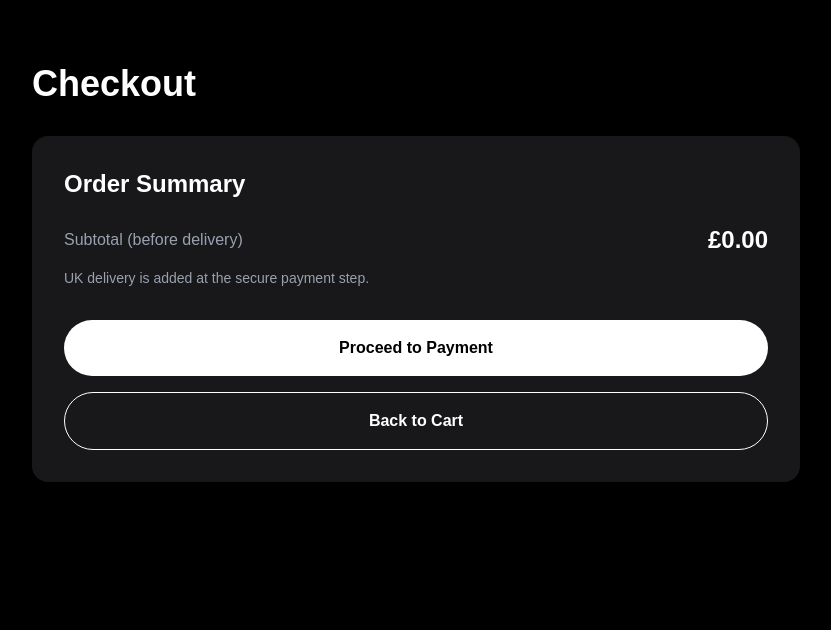
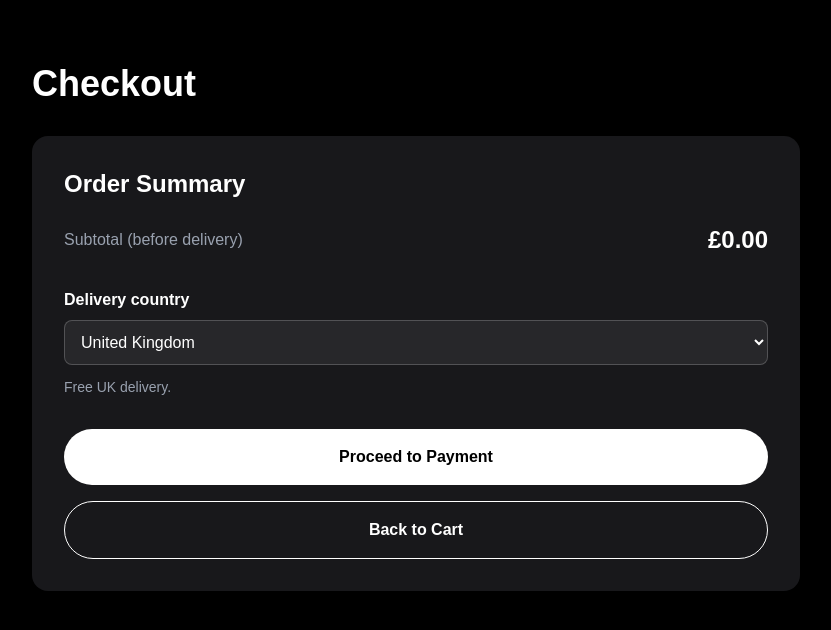
Before and after one commit to eric20-web/ascendlab, a Next.js app: page /checkout in a window 1280 px wide. Shown: the top 630 px of the page, without its empty margins (224-1055 px from the left). Built offline with nearby package versions, Linux system fonts and the light colour scheme.

Commit message:
Update checkout and UK delivery policies

```diff
--- a/app/api/checkout/route.ts
+++ b/app/api/checkout/route.ts
@@ -11,6 +11,10 @@ if (!secretKey) {
 const stripe = new Stripe(secretKey);
 
 const HOODIE_PRICE_PENCE = 4499;
+const UK_SHIPPING_PENCE = 0;
+const EUROPE_SHIPPING_PENCE = 1299;
+const AFRICA_SHIPPING_PENCE = 1499;
+
 const ALLOWED_SIZES = new Set(["XS", "S", "M", "L", "XL", "XXL"]);
 
 type CartItem = {
@@ -19,10 +23,44 @@ type CartItem = {
   size?: unknown;
 };
 
+const EUROPE_COUNTRIES = [
+  "AT", "BE", "BG", "HR", "CY", "CZ", "DK", "EE",
+  "FI", "FR", "DE", "GR", "HU", "IS", "IE", "IT",
+  "LV", "LI", "LT", "LU", "MT", "NL", "NO", "PL",
+  "PT", "RO", "SK", "SI", "ES", "SE", "CH"
+] as const;
+
+const AFRICA_COUNTRIES = [
+  "DZ", "AO", "BJ", "BW", "BF", "BI", "CV", "CM",
+  "CF", "TD", "KM", "CG", "CD", "CI", "DJ", "EG",
+  "GQ", "ER", "SZ", "ET", "GA", "GM", "GH", "GN",
+  "GW", "KE", "LS", "LR", "LY", "MG", "MW", "ML",
+  "MR", "MU", "MA", "MZ", "NA", "NE", "NG", "RW",
+  "ST", "SN", "SC", "SL", "SO", "ZA", "SS", "SD",
+  "TZ", "TG", "TN", "UG", "ZM", "ZW"
+] as const;
+
+const ALLOWED_COUNTRIES = new Set<string>([
+  "GB",
+  ...EUROPE_COUNTRIES,
+  ...AFRICA_COUNTRIES
+]);
+
 export async function POST(request: Request) {
   try {
     const body = await request.json();
     const cart = body?.cart;
+    const country =
+      typeof body?.country === "string"
+        ? body.country.toUpperCase()
+        : "";
+
+    if (!ALLOWED_COUNTRIES.has(country)) {
+      return NextResponse.json(
+        { error: "Please select a supported delivery country." },
+        { status: 400 }
+      );
+    }
 
     if (!Array.isArray(cart) || cart.length === 0) {
       return NextResponse.json(
@@ -31,11 +69,7 @@ export async function POST(request: Request) {
       );
     }
 
-    const validatedItems: {
-      size: string;
-      quantity: number;
-    }[] = [];
-
+    const validatedItems: { size: string; quantity: number }[] = [];
     let totalHoodies = 0;
 
     for (const item of cart as CartItem[]) {
@@ -67,7 +101,7 @@ export async function POST(request: Request) {
       return NextResponse.json(
         {
           error:
-            "For orders of 3 or more hoodies, please contact ASCENDLAB for a delivery quote.",
+            "For orders of 3 or more hoodies, please contact ASCENDLAB for a delivery quote."
         },
         { status: 400 }
       );
@@ -78,23 +112,38 @@ export async function POST(request: Request) {
         price_data: {
           currency: "gbp",
           product_data: {
-            name: `ASCENDLAB Black Hoodie - Size ${item.size}`,
+            name: `ASCENDLAB Black Hoodie - Size ${item.size}`
           },
-          // Use the server's price, not the price sent by the browser.
-          unit_amount: HOODIE_PRICE_PENCE,
+          unit_amount: HOODIE_PRICE_PENCE
         },
-        quantity: item.quantity,
+        quantity: item.quantity
       }));
 
-    const shippingAmount = totalHoodies === 1 ? 699 : 1099;
+    const isUK = country === "GB";
+    const isEurope = (
+      EUROPE_COUNTRIES as readonly string[]
+    ).includes(country);
+
+    const shippingAmount = isUK
+      ? UK_SHIPPING_PENCE
+      : isEurope
+        ? EUROPE_SHIPPING_PENCE
+        : AFRICA_SHIPPING_PENCE;
+
+    const shippingName = isUK
+      ? "Free UK delivery"
+      : isEurope
+        ? "Europe delivery"
+        : "Africa delivery";
 
     const session = await stripe.checkout.sessions.create({
       mode: "payment",
       line_items: lineItems,
 
-      // Collect a UK delivery address securely through Stripe Checkout.
       shipping_address_collection: {
-        allowed_countries: ["GB"],
+        allowed_countries: [
+          country as Stripe.Checkout.SessionCreateParams.ShippingAddressCollection.AllowedCountry
+        ]
       },
 
       shipping_options: [
@@ -103,16 +152,25 @@ export async function POST(request: Request) {
             type: "fixed_amount",
             fixed_amount: {
               amount: shippingAmount,
-              currency: "gbp",
+              currency: "gbp"
             },
-            display_name: "UK standard delivery",
-          },
-        },
+            display_name: shippingName,
+            delivery_estimate: isUK
+              ? {
+                  minimum: { unit: "business_day", value: 2 },
+                  maximum: { unit: "business_day", value: 5 }
+                }
+              : {
+                  minimum: { unit: "business_day", value: 5 },
+                  maximum: { unit: "business_day", value: 15 }
+                }
+          }
+        }
       ],
 
       success_url:
         "https://ascendlab.co.uk/success?session_id={CHECKOUT_SESSION_ID}",
-      cancel_url: "https://ascendlab.co.uk/cart",
+      cancel_url: "https://ascendlab.co.uk/cart"
     });
 
     return NextResponse.json({ url: session.url });
--- a/app/checkout/page.tsx
+++ b/app/checkout/page.tsx
@@ -5,17 +5,121 @@ import { useContext, useState } from "react";
 import { useRouter } from "next/navigation";
 import { CartContext } from "@/app/context/CartContext";
 
+const COUNTRY_GROUPS = [
+  {
+    label: "United Kingdom",
+    countries: [{ code: "GB", name: "United Kingdom" }],
+  },
+  {
+    label: "Europe",
+    countries: [
+      { code: "AT", name: "Austria" },
+      { code: "BE", name: "Belgium" },
+      { code: "BG", name: "Bulgaria" },
+      { code: "HR", name: "Croatia" },
+      { code: "CY", name: "Cyprus" },
+      { code: "CZ", name: "Czechia" },
+      { code: "DK", name: "Denmark" },
+      { code: "EE", name: "Estonia" },
+      { code: "FI", name: "Finland" },
+      { code: "FR", name: "France" },
+      { code: "DE", name: "Germany" },
+      { code: "GR", name: "Greece" },
+      { code: "HU", name: "Hungary" },
+      { code: "IS", name: "Iceland" },
+      { code: "IE", name: "Ireland" },
+      { code: "IT", name: "Italy" },
+      { code: "LV", name: "Latvia" },
+      { code: "LI", name: "Liechtenstein" },
+      { code: "LT", name: "Lithuania" },
+      { code: "LU", name: "Luxembourg" },
+      { code: "MT", name: "Malta" },
+      { code: "NL", name: "Netherlands" },
+      { code: "NO", name: "Norway" },
+      { code: "PL", name: "Poland" },
+      { code: "PT", name: "Portugal" },
+      { code: "RO", name: "Romania" },
+      { code: "SK", name: "Slovakia" },
+      { code: "SI", name: "Slovenia" },
+      { code: "ES", name: "Spain" },
+      { code: "SE", name: "Sweden" },
+      { code: "CH", name: "Switzerland" },
+    ],
+  },
+  {
+    label: "Africa",
+    countries: [
+      { code: "DZ", name: "Algeria" },
+      { code: "AO", name: "Angola" },
+      { code: "BJ", name: "Benin" },
+      { code: "BW", name: "Botswana" },
+      { code: "BF", name: "Burkina Faso" },
+      { code: "BI", name: "Burundi" },
+      { code: "CV", name: "Cabo Verde" },
+      { code: "CM", name: "Cameroon" },
+      { code: "CF", name: "Central African Republic" },
+      { code: "TD", name: "Chad" },
+      { code: "KM", name: "Comoros" },
+      { code: "CG", name: "Republic of the Congo" },
+      { code: "CD", name: "Democratic Republic of the Congo" },
+      { code: "CI", name: "Côte d'Ivoire" },
+      { code: "DJ", name: "Djibouti" },
+      { code: "EG", name: "Egypt" },
+      { code: "GQ", name: "Equatorial Guinea" },
+      { code: "ER", name: "Eritrea" },
+      { code: "SZ", name: "Eswatini" },
+      { code: "ET", name: "Ethiopia" },
+      { code: "GA", name: "Gabon" },
+      { code: "GM", name: "Gambia" },
+      { code: "GH", name: "Ghana" },
+      { code: "GN", name: "Guinea" },
+      { code: "GW", name: "Guinea-Bissau" },
+      { code: "KE", name: "Kenya" },
+      { code: "LS", name: "Lesotho" },
+      { code: "LR", name: "Liberia" },
+      { code: "LY", name: "Libya" },
+      { code: "MG", name: "Madagascar" },
+      { code: "MW", name: "Malawi" },
+      { code: "ML", name: "Mali" },
+      { code: "MR", name: "Mauritania" },
+      { code: "MU", name: "Mauritius" },
+      { code: "MA", name: "Morocco" },
+      { code: "MZ", name: "Mozambique" },
+      { code: "NA", name: "Namibia" },
+      { code: "NE", name: "Niger" },
+      { code: "NG", name: "Nigeria" },
+      { code: "RW", name: "Rwanda" },
+      { code: "ST", name: "São Tomé and Príncipe" },
+      { code: "SN", name: "Senegal" },
+      { code: "SC", name: "Seychelles" },
+      { code: "SL", name: "Sierra Leone" },
+      { code: "SO", name: "Somalia" },
+      { code: "ZA", name: "South Africa" },
+      { code: "SS", name: "South Sudan" },
+      { code: "SD", name: "Sudan" },
+      { code: "TZ", name: "Tanzania" },
+      { code: "TG", name: "Togo" },
+      { code: "TN", name: "Tunisia" },
+      { code: "UG", name: "Uganda" },
+      { code: "ZM", name: "Zambia" },
+      { code: "ZW", name: "Zimbabwe" },
+    ],
+  },
+];
+
 export default function CheckoutPage() {
   const router = useRouter();
   const { cart } = useContext(CartContext);
   const [error, setError] = useState("");
   const [loading, setLoading] = useState(false);
+  const [country, setCountry] = useState("GB");
 
   const total = cart.reduce(
     (sum: number, item: any) =>
       sum + Number(item.price) * (Number(item.quantity) || 1),
     0
   );
+
   const totalHoodies = cart.reduce(
     (sum: number, item: any) =>
       sum + (Number(item.quantity) || 1),
@@ -23,6 +127,8 @@ const totalHoodies = cart.reduce(
   );
 
   const requiresDeliveryQuote = totalHoodies >= 3;
+  const isUK = country === "GB";
+
   async function handleCheckout() {
     setError("");
 
@@ -39,7 +145,7 @@ const requiresDeliveryQuote = totalHoodies >= 3;
         headers: {
           "Content-Type": "application/json",
         },
-        body: JSON.stringify({ cart }),
+        body: JSON.stringify({ cart, country }),
       });
 
       const data = await response.json();
@@ -73,9 +179,7 @@ const requiresDeliveryQuote = totalHoodies >= 3;
         <h1 className="mb-8 text-4xl font-bold">Checkout</h1>
 
         <div className="rounded-2xl bg-zinc-900 p-8">
-          <h2 className="mb-6 text-2xl font-bold">
-            Order Summary
-          </h2>
+          <h2 className="mb-6 text-2xl font-bold">Order Summary</h2>
 
           {cart.map((item: any, index: number) => (
             <div
@@ -93,8 +197,7 @@ const requiresDeliveryQuote = totalHoodies >= 3;
               </div>
 
               <p className="font-semibold">
-                £
-                {(
+                £{(
                   Number(item.price) * (Number(item.quantity) || 1)
                 ).toFixed(2)}
               </p>
@@ -102,16 +205,34 @@ const requiresDeliveryQuote = totalHoodies >= 3;
           ))}
 
           <div className="mt-6 flex items-center justify-between gap-4">
-            <span className="text-gray-400">
-              Subtotal (before delivery)
-            </span>
-            <span className="text-2xl font-bold">
-              £{total.toFixed(2)}
-            </span>
+            <span className="text-gray-400">Subtotal (before delivery)</span>
+            <span className="text-2xl font-bold">£{total.toFixed(2)}</span>
           </div>
 
+          <label htmlFor="delivery-country" className="mt-8 block font-semibold">
+            Delivery country
+          </label>
+          <select
+            id="delivery-country"
+            value={country}
+            onChange={(event) => setCountry(event.target.value)}
+            className="mt-2 w-full rounded-lg border border-white/20 bg-zinc-800 p-3 text-white"
+          >
+            {COUNTRY_GROUPS.map((group) => (
+              <optgroup key={group.label} label={group.label}>
+                {group.countries.map((item) => (
+                  <option key={item.code} value={item.code}>
+                    {item.name}
+                  </option>
+                ))}
+              </optgroup>
+            ))}
+          </select>
+
           <p className="mt-3 text-sm text-gray-400">
-            UK delivery is added at the secure payment step.
+            {isUK
+              ? "Free UK delivery."
+              : "International delivery charges apply. The final rate is shown at secure checkout."}
           </p>
 
           {error && (
@@ -120,7 +241,6 @@ const requiresDeliveryQuote = totalHoodies >= 3;
               className="mt-6 rounded-lg border border-red-500/50 bg-red-950/40 p-4 text-sm text-red-200"
             >
               {error}
-
               {error.includes("contact ASCENDLAB") && (
                 <button
                   onClick={() => router.push("/contact")}
@@ -134,9 +254,7 @@ const requiresDeliveryQuote = totalHoodies >= 3;
 
           <button
             onClick={() =>
-    requiresDeliveryQuote
-      ? router.push("/contact")
-      : handleCheckout()
+              requiresDeliveryQuote ? router.push("/contact") : handleCheckout()
             }
             disabled={loading && !requiresDeliveryQuote}
             className="mt-8 w-full rounded-full bg-white py-4 font-bold text-black transition hover:bg-gray-200 disabled:cursor-not-allowed disabled:opacity-60"
--- a/app/shipping/page.tsx
+++ b/app/shipping/page.tsx
@@ -30,30 +30,35 @@ export default function ShippingPage() {
           <div>
             <h2 className="text-xl font-bold">UK delivery</h2>
             <p className="mt-3 leading-7 text-gray-400">
-              We currently offer delivery within the United Kingdom.
-              Delivery charges are shown in our secure checkout
-              before you pay.
+              We currently offer free standard delivery within
+              the United Kingdom. Your delivery charge will be
+              shown at checkout before you pay.
             </p>
           </div>
 
           <div>
             <h2 className="text-xl font-bold">Delivery charges</h2>
+
             <div className="mt-4 overflow-hidden rounded-xl border border-white/10">
-              <div className="flex justify-between gap-4 border-b border-white/10 p-4">
-                <span className="text-gray-300">1 hoodie</span>
-                <span className="font-semibold">£6.99</span>
-              </div>
               <div className="flex justify-between gap-4 p-4">
-                <span className="text-gray-300">2 hoodies</span>
-                <span className="font-semibold">£10.99</span>
+                <span className="text-gray-300">
+                  All UK orders
+                </span>
+                <span className="font-semibold">FREE</span>
               </div>
             </div>
 
             <p className="mt-3 leading-7 text-gray-400">
-              Orders of 3 or more hoodies require a delivery quote.
-              Please contact ASCENDLAB before placing your order.
-              We will confirm the delivery cost with you before
-              arranging payment.
+              Free standard UK delivery is currently available
+              on orders placed through our website. Please
+              check the final total at checkout before paying.
+            </p>
+
+            <p className="mt-3 leading-7 text-gray-400">
+              Orders of 3 or more hoodies may require a delivery
+              quote. Please contact ASCENDLAB before placing
+              a larger order so we can confirm the delivery
+              arrangements.
             </p>
           </div>
 
@@ -61,10 +66,10 @@ export default function ShippingPage() {
             <h2 className="text-xl font-bold">Delivery times</h2>
             <p className="mt-3 leading-7 text-gray-400">
               We use a tracked courier service for standard UK
-              deliveries. Delivery estimates depend on the service
-              selected and when your parcel is dispatched.
-              Courier estimates are not guaranteed delivery dates.
-              We will provide any available tracking information
+              deliveries. Our current estimated delivery time
+              is 2–5 business days after dispatch. Delivery
+              estimates are not guaranteed delivery dates.
+              We will provide available tracking information
               once your order has been dispatched.
             </p>
           </div>
@@ -73,26 +78,29 @@ export default function ShippingPage() {
             <h2 className="text-xl font-bold">Delivery addresses</h2>
             <p className="mt-3 leading-7 text-gray-400">
               Please enter a complete and accurate UK delivery
-              address at checkout. Incorrect or incomplete details
-              may delay delivery.
+              address at checkout. Incorrect or incomplete
+              details may delay delivery.
             </p>
           </div>
 
           <div>
-            <h2 className="text-xl font-bold">Missing or damaged parcels</h2>
+            <h2 className="text-xl font-bold">
+              Missing or damaged parcels
+            </h2>
             <p className="mt-3 leading-7 text-gray-400">
-              If your parcel has not arrived or your order arrives
-              damaged, please contact us with your order details.
-              We will investigate and help resolve the issue in
-              accordance with your legal rights.
+              If your parcel has not arrived or your order
+              arrives damaged, please contact us with your
+              order details. We will investigate and help
+              resolve the issue in accordance with your
+              legal rights.
             </p>
           </div>
 
           <div>
             <h2 className="text-xl font-bold">Contact us</h2>
             <p className="mt-3 leading-7 text-gray-400">
-              For delivery questions or a quote for a larger order,
-              please contact our team.
+              For delivery questions or a quote for a larger
+              order, please contact our team.
             </p>
             <Link
               href="/contact"
--- a/app/terms/page.tsx
+++ b/app/terms/page.tsx
@@ -21,7 +21,7 @@ export default function TermsPage() {
         </h1>
 
         <p className="mt-3 text-sm text-gray-500">
-          Last updated: 10 October 2026
+          Last updated: 12 October 2026
         </p>
 
         <p className="mt-6 leading-7 text-gray-300">
@@ -60,9 +60,11 @@ export default function TermsPage() {
             <p className="mt-3 leading-7 text-gray-400">
               The listed price of the ASCENDLAB Black Hoodie is
               £44.99 per item. Prices are displayed in pounds
-              sterling. Applicable delivery charges are shown
-              before payment, and the final total is shown at
-              Stripe Checkout before you pay.
+              sterling. Standard delivery within the United
+              Kingdom is currently free on all orders. Any
+              applicable charges will be shown before payment,
+              and the final total is displayed at Stripe
+              Checkout before you pay.
             </p>
             <p className="mt-3 leading-7 text-gray-400">
               Payments are processed through Stripe Checkout.
@@ -87,18 +89,25 @@ export default function TermsPage() {
           <div>
             <h2 className="text-xl font-bold">5. Delivery</h2>
             <p className="mt-3 leading-7 text-gray-400">
-              Current UK standard delivery charges are £6.99
-              for one hoodie and £10.99 for two hoodies.
-              Orders for three or more hoodies require a
-              delivery quote before payment can be arranged.
+              Standard delivery within the United Kingdom is
+              currently free on all orders. Orders of three
+              or more hoodies may require us to confirm the
+              delivery arrangements before accepting the order.
             </p>
             <p className="mt-3 leading-7 text-gray-400">
-              Delivery estimates depend on the service selected
-              and when an order is dispatched. We will provide
-              available tracking information after dispatch.
-              We will communicate with you if a delivery issue
+              Our current estimated UK delivery time is 2–5
+              business days after dispatch. Delivery estimates
+              are not guaranteed dates. We will provide
+              available tracking information after dispatch
+              and communicate with you if a delivery issue
               affects your order. Your legal rights concerning
               delivery delays and non-delivery remain unaffected.
+            </p>
+            <p className="mt-3 leading-7 text-gray-400">
+              International orders will only be accepted when
+              delivery to the selected destination is available
+              and the applicable delivery charges have been
+              confirmed at checkout.
             </p>
             <Link
               href="/shipping"
```
Lines whose indentation alone changed are shown as unchanged.
